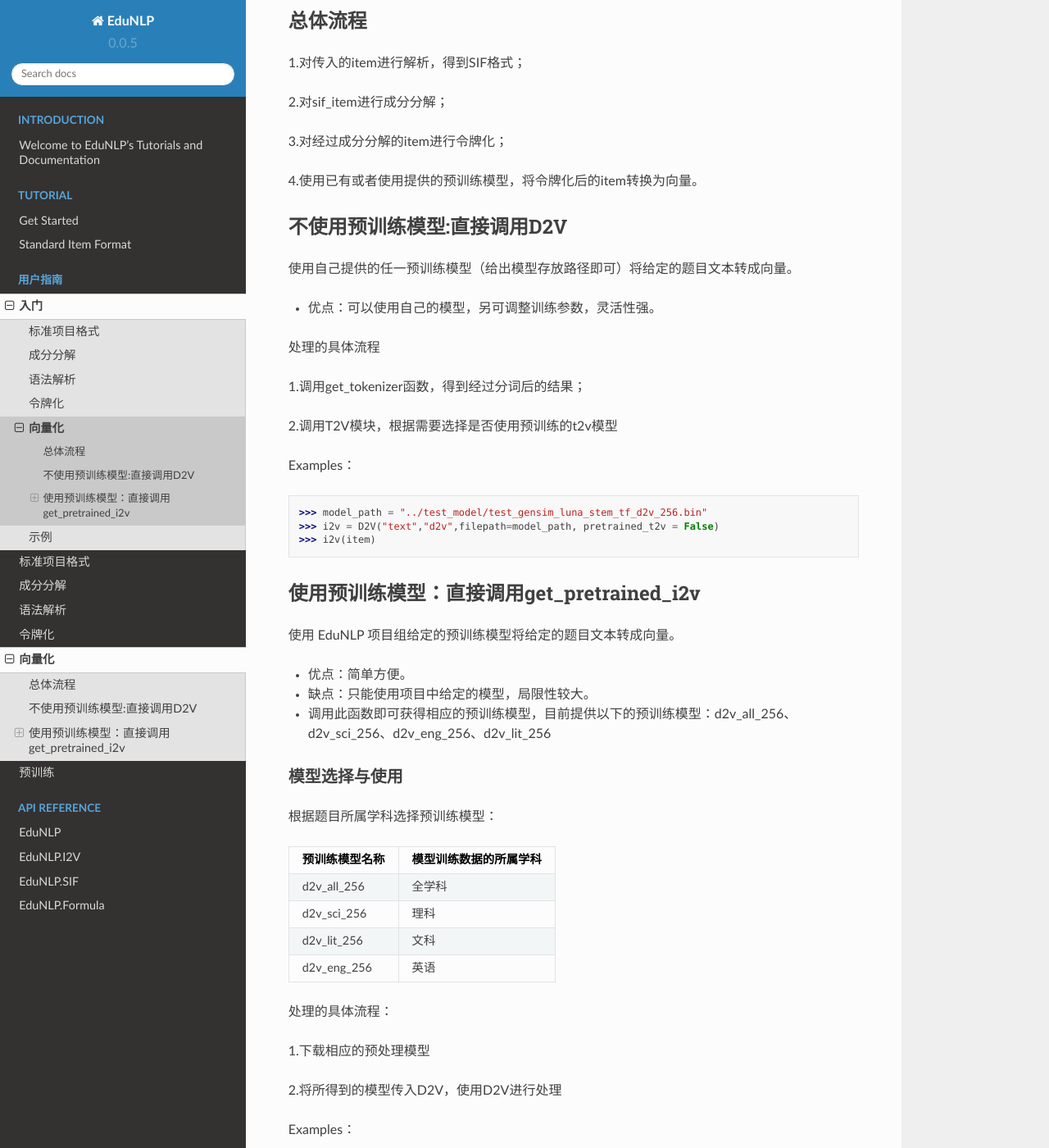
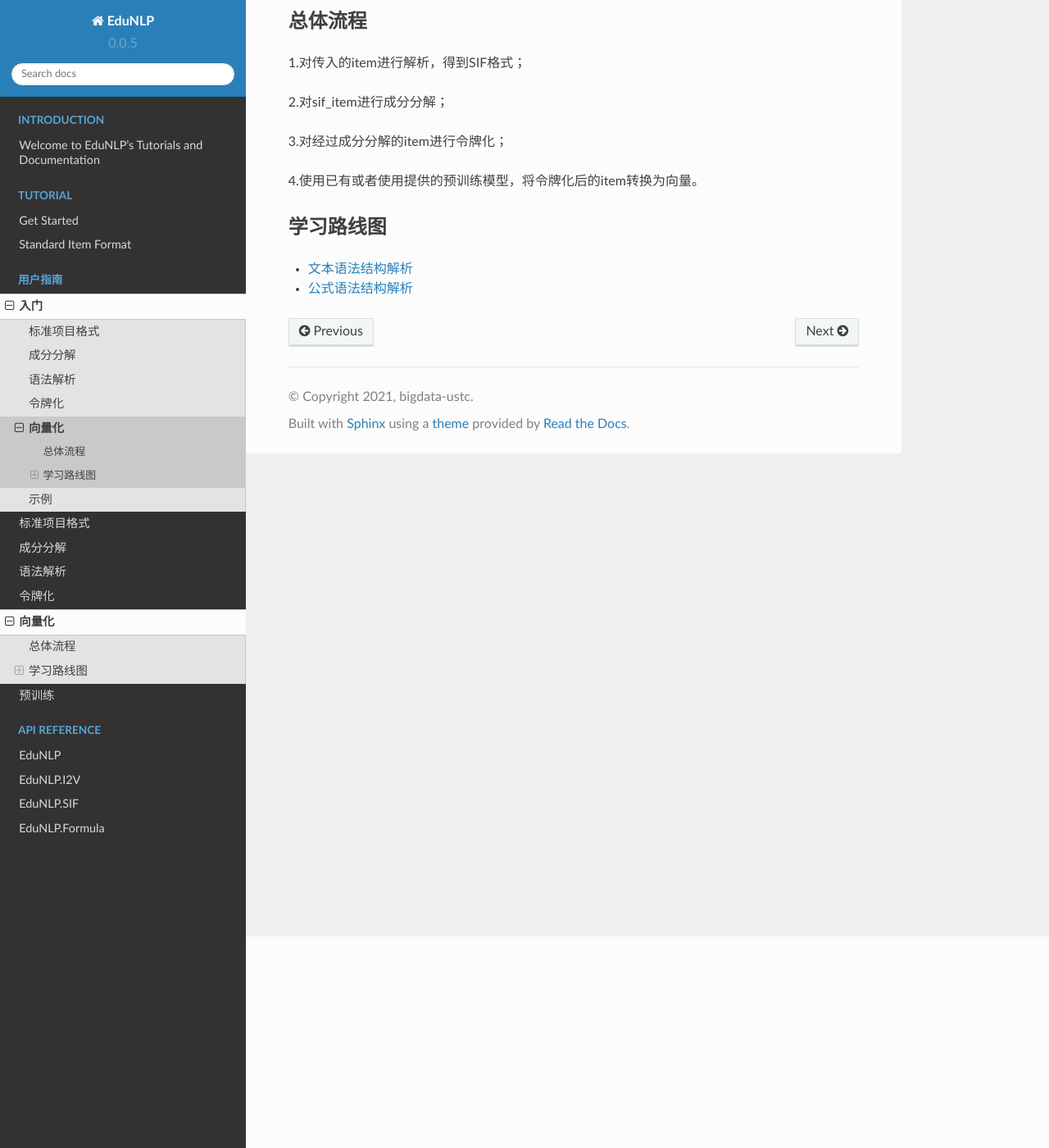
Before and after one commit to bigdata-ustc/EduNLP, a Sphinx documentation site: the page built from docs/source/tutorial/zh/vectorization.rst, in a window 1280 px wide and 1400 px high, scrolled down 258 px. Shown: the whole window at 82% size. Built offline with Sphinx 7.4.7 and the Read the Docs theme 2.0.0, drawn with Linux system fonts in a browser that asks for light colours; pages that are not in the unit, such as notebooks, are missing from menus; the version number is read from the project's files by our own code; some of the changed text lies outside the part shown.

Commit message:
Create vectorization.rst

```diff
--- a/docs/source/tutorial/zh/vectorization.rst
+++ b/docs/source/tutorial/zh/vectorization.rst
@@ -2,94 +2,24 @@
 =========
 
 此部分提供了简便的接口，可以直接将传入的items经过转化得到向量。当前提供了是否使用预训练模型的选项，可根据需要进行选择，如不使用预训练模型则可直接调用D2V函数，使用预训练模型则调用get_pretrained_i2v函数。
-
 
 总体流程
 ---------------------------
 
 1.对传入的item进行解析，得到SIF格式；
 
-
 2.对sif_item进行成分分解；
-
 
 3.对经过成分分解的item进行令牌化；
 
-
 4.使用已有或者使用提供的预训练模型，将令牌化后的item转换为向量。
 
+学习路线图
+---------------------------
 
-不使用预训练模型:直接调用D2V
-------------------------------------
+.. toctree::
+   :maxdepth: 1
+   :titlesonly:
 
-使用自己提供的任一预训练模型（给出模型存放路径即可）将给定的题目文本转成向量。
-
-
-* 优点：可以使用自己的模型，另可调整训练参数，灵活性强。
-
-
-处理的具体流程
-
-
-1.调用get_tokenizer函数，得到经过分词后的结果；
-
-
-2.调用T2V模块，根据需要选择是否使用预训练的t2v模型
-
-Examples：
-
-::
-
-  >>> model_path = "../test_model/test_gensim_luna_stem_tf_d2v_256.bin"
-  >>> i2v = D2V("text","d2v",filepath=model_path, pretrained_t2v = False)
-  >>> i2v(item)
-
-使用预训练模型：直接调用get_pretrained_i2v
----------------------------------------------
-
-使用 EduNLP 项目组给定的预训练模型将给定的题目文本转成向量。
-
-
-* 优点：简单方便。
-
-
-* 缺点：只能使用项目中给定的模型，局限性较大。
-
-
-* 调用此函数即可获得相应的预训练模型，目前提供以下的预训练模型：d2v_all_256、d2v_sci_256、d2v_eng_256、d2v_lit_256
-
-模型选择与使用
-##################
-
-根据题目所属学科选择预训练模型：
-
-
-
-+--------------------+------------------------+
-|    预训练模型名称  | 模型训练数据的所属学科 |
-+====================+========================+
-|    d2v_all_256     |        全学科          |
-+--------------------+------------------------+
-|    d2v_sci_256     |         理科           |
-+--------------------+------------------------+
-|    d2v_lit_256     |         文科           |
-+--------------------+------------------------+
-|    d2v_eng_256     |         英语           |
-+--------------------+------------------------+
-
-
-
-
-处理的具体流程：
-
-1.下载相应的预处理模型
-
-
-2.将所得到的模型传入D2V，使用D2V进行处理
-
-Examples：
-
-::
-
-  >>> i2v = get_pretrained_i2v("d2v_sci_256")
-  >>> i2v(item)
+   文本语法结构解析 <parse/文本语法结构解析>
+   公式语法结构解析 <parse/公式语法结构解析>
```
